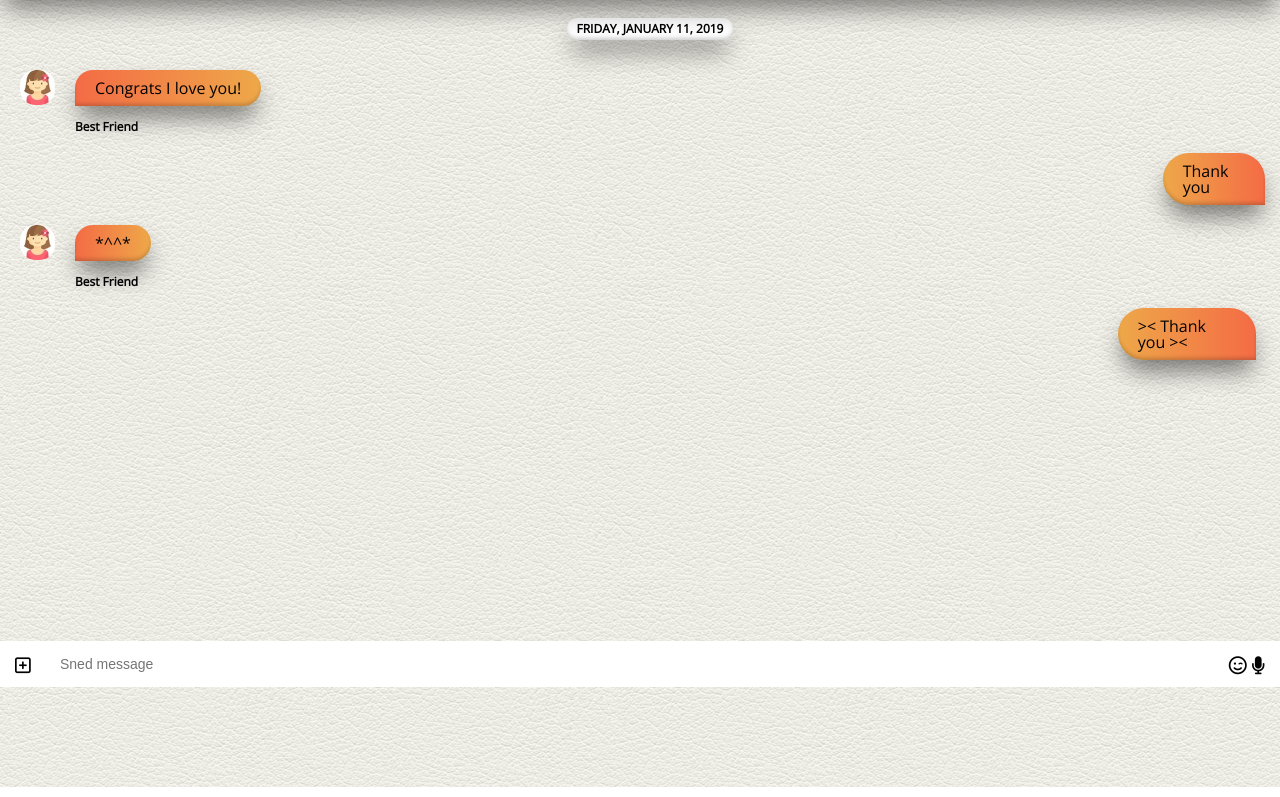
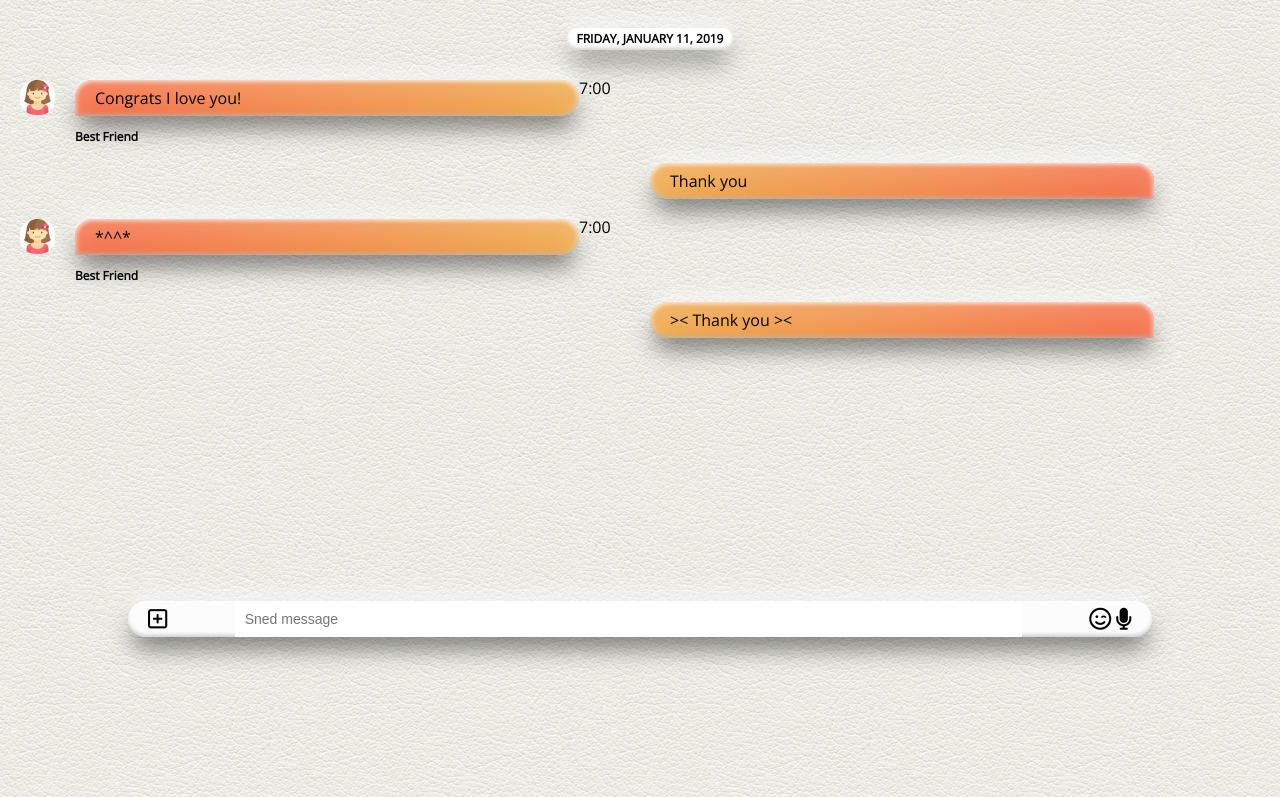
Before and after one commit to GOKKEU/kakao-clone, a plain HTML site: page chart.html in a window 1280 px wide. Shown: the part 113-910 px from the top of the page. Drawn offline with nearby package versions, Linux system fonts and the light colour scheme.

Commit message:
Revert "AnimationComplete"
This reverts commit 5df872188f97545530227dcfd9549d7c5aa2cca2.

```diff
--- a/CSS/chat.css
+++ b/CSS/chat.css
@@ -1,18 +1,44 @@
-.header-wrapper {
-  background-color: white;
+.chat__write {
+  position: fixed;
+  bottom: 50px;
+  width: 80%;
+  display: flex;
+  background-color: #fcfcfc;
+  align-items: center;
+  padding: 0px 20px; /*top bottom 0 left right 20 */
+  border-radius: 40px;
+  /*입력창을 가운데 위치하게 하는 코드*/
+  margin: 0 auto;
+  left: 0;
+  right: 0;
+  /*입력창과 버튼들의 간격*/
+  justify-content: space-between;
+  /*박스에 그림자 추가  수평방향,수직방향,블러값,(컬러)*/
   box-shadow: 0 15px 25px -4px rgba(0, 0, 0, 0.5),
-    inset 0 -3px 4px -1px rgba(0, 0, 0, 0.2);
-  /*상단 고정 코드*/
-  position: fixed;
+    inset 0 -3px 4px -1px rgba(0, 0, 0, 0.2),
+    0 -10px 15px -1px rgba(255, 255, 255, 0.6),
+    inset 0 3px 4px -1px rgba(255, 255, 255, 0.2),
+    inset 0 0 5px 1px rgba(255, 255, 255, 0.8),
+    inset 0 20px 30px 0 rgba(255, 255, 255, 0.2);
+}
+.chat__write i {
+  font-size: 22px;
+}
+/*해당 클레스를 가진 두번째 요소만 선택*/
+.chat__write-column:nth-child(2) {
+  width: 80%;
+}
+.chat__write-column input {
+  padding: 10px;
   width: 100%;
-  top: 0px;
-  /*아래 레이어와 겹치는 문제
-  레이어의 순서를 z-index로 해결
-  Layer 0 기본 렌더링 레이어--> 2 (숫자커지면 사용자로 가깝)
-  */
-  z-index: 2;
+  font-size: 14px;
+  /*border값 지우기 */
+  border: none;
 }
-
+/*input을 클릭했을때 파란 테두리를 지우기위해 사용 코드  */
+.chat__write-column input:focus {
+  outline: none;
+}
 /*배경 부분*/
 .chat-screen {
   background-image: url("../images/pattern.png");
@@ -20,7 +46,6 @@
 }
 .chats-body {
   padding: 0;
-  padding-top: 100px;
 }
 /*chts-body의 heaer 와 chats-body의 status-bar에 적용*/
 .chats-body .status-bar {
@@ -46,7 +71,11 @@
   padding: 5px 10px;
   margin-bottom: 30px;
   box-shadow: 0 15px 25px -4px rgba(0, 0, 0, 0.5),
-    inset 0 -3px 4px -1px rgba(0, 0, 0, 0.2);
+    inset 0 -3px 4px -1px rgba(0, 0, 0, 0.2),
+    0 -10px 15px -1px rgba(255, 255, 255, 0.6),
+    inset 0 3px 4px -1px rgba(255, 255, 255, 0.2),
+    inset 0 0 5px 1px rgba(255, 255, 255, 0.8),
+    inset 0 20px 30px 0 rgba(255, 255, 255, 0.2);
   /*대문자로 바꿈*/
   text-transform: uppercase;
   font-weight: 700;
@@ -54,7 +83,7 @@
 .message {
   display: flex;
   align-items: flex-start;
-
+  width: 50%;
   margin-bottom: 20px;
 }
 .message .message__content {
@@ -62,7 +91,11 @@
   display: flex;
   flex-direction: column;
 }
-
+.incoming-message img {
+  width: 35px;
+  border-radius: 15px;
+  margin-right: 20px;
+}
 /*div를 정렬*/
 .incoming-message {
   align-self: flex-start;
@@ -75,7 +108,11 @@
   border-radius: 320px;
   padding: 10px 20px;
   box-shadow: 0 15px 25px -4px rgba(0, 0, 0, 0.5),
-    inset 0 -3px 4px -1px rgba(0, 0, 0, 0.2);
+    inset 0 -3px 4px -1px rgba(0, 0, 0, 0.2),
+    0 -10px 15px -1px rgba(255, 255, 255, 0.6),
+    inset 0 3px 4px -1px rgba(255, 255, 255, 0.2),
+    inset 0 0 5px 1px rgba(255, 255, 255, 0.8),
+    inset 0 20px 30px 0 rgba(255, 255, 255, 0.2);
   font-weight: 500;
 }
 
@@ -93,112 +130,3 @@
   border-bottom-right-radius: 0px;
   background-image: linear-gradient(to left, #f46b45, #eea849);
 }
-
-.message .message__timestamp {
-  padding: 10px 5px 0px;
-}
-
-/*chat write 수정
-1.html 코드 수정 input ->div 순서로
-2.입력시 크기 작아지고 위로 올라가는 애니메이션 추가
-*/
-.chat__write-container .chat__write {
-  padding: 15px 60px;
-  font-size: 14px;
-  border: none;
-  width: 100%;
-  /*입력창을 가운데 위치하게 하는 코드*/
-  display: flex;
-  margin: 0 auto;
-  /*크기 줄어들때 부드럽게 보이는 효과*/
-  /*transition: all 0.4s ease-in;대신 세부 요소 변경하기 위해 코드 변경*/
-  transition: width 0.5s ease-in-out, border-radius 0.5s ease-in-out,
-    transform 0.5s ease-in-out;
-}
-
-.chat__write:focus {
-  border-radius: 40px;
-  box-shadow: 0 15px 25px -4px rgba(0, 0, 0, 0.5),
-    inset 0 -3px 4px -1px rgba(0, 0, 0, 0.2);
-  /*input을 클릭했을때 파란 테두리를 지우기위해 사용 코드  */
-  outline: none;
-  /*크기 100%->80%*/
-  width: 80%;
-
-  /*줄어들때 상하(수직 방향)의 이동 거리 값을 지정*/
-  transform: translateY(-60px);
-}
-.chat__write-container {
-  /*바닥 고정 */
-  position: fixed;
-  width: 100%;
-  bottom: 0px;
-}
-.chat__icon {
-  font-size: 18px;
-  /*아이콘 사라질때 효과*/
-  transition: opacity 0.3s ease-in-out;
-}
-/*icon 위치 고정*/
-.chat__icon-left {
-  position: absolute;
-  bottom: 12px;
-  left: 15px;
-}
-.chat__icon-right {
-  position: absolute;
-  right: 15px;
-  bottom: 12px;
-}
-/*icon 숨기기
-chat__write 클릭 > chart__icon은 숨김
-^중요한거는 ~(sibling selector) 을 사용하기 위해 input 뒤에 div가 와야한다
-*/
-.chat__write:focus ~ .chat__icon {
-  opacity: 0;
-}
-/*메세지 박스 애니메이션*/
-@keyframes incomingAnim {
-  from {
-    opacity: 0;
-    transform: translateX(-200px);
-  }
-  to {
-    opacity: 1;
-    transform: none;
-  }
-}
-.incoming-message {
-  animation: incomingAnim 0.5s ease-out forwards;
-}
-
-@keyframes sentAnimation {
-  from {
-    opacity: 0;
-    transform: translateX(200px);
-  }
-  to {
-    opacity: 1;
-    transform: none;
-  }
-}
-
-.sent-message {
-  animation: sentAnimation 0.5s ease-out forwards;
-}
-
-/*이미지 회전*/
-.incoming-message img {
-  width: 35px;
-  border-radius: 15px;
-  margin-right: 20px;
-  animation: spin 5s linear infinite;
-}
-@keyframes spin {
-  from {
-    transform: none;
-  }
-  to {
-    transform: rotateY(1turn);
-  }
-}
--- a/CSS/nav-bar.css
+++ b/CSS/nav-bar.css
@@ -38,20 +38,3 @@
   /*모서리 둥글게*/
   border-radius: 50%;
 }
-/*navbar 애니메이션*/
-@keyframes showNavBar {
-  from {
-    transform: translateY(50px);
-  }
-  to {
-    transform: none;
-  }
-}
-.nav {
-  /*1초늦게시작*/
-  animation-delay: 1s;
-  animation: showNavBar 0.5s ease-out forwards;
-  transform: translateY(50px);
-
-
-}
--- a/CSS/styles.css
+++ b/CSS/styles.css
@@ -33,17 +33,3 @@ a {
   /*밑줄 없애준다*/
   text-decoration: none;
 }
-/*아래->위로 올라가는 애니메이션*/
-@keyframes fadeIn {
-  from {
-    opacity: 0;
-    transform: translateY(40px);
-  }
-  to {
-    transform: none;
-  }
-}
-
-main {
-  animation: fadeIn 0.5s ease-in;
-}
--- a/chart.html
+++ b/chart.html
@@ -11,8 +11,6 @@
     <link rel="stylesheet" href="CSS/styles.css" />
   </head>
   <body class="chats-body">
-    <!--상단을 고정시키기 위한 코드-->
-    <div class="header-wrapper">
     <!--status-bar start-->
     <div class="status-bar">
       <div class="status-bar__column">
@@ -47,7 +45,6 @@
       </div>
     </header>
     <!--header end-->
-    </div>
 
     <!--main start-->
     <main class="chat-screen">
@@ -63,7 +60,7 @@
             </span>
             <span class="message__author">Best Friend</span>
           </div>
-          <spna class="message__timestamp"></spna>
+          <spna class="message__timestamp">7:00</spna>
         </li>
         <!--message row end-->
         <!--my message row start-->
@@ -85,7 +82,7 @@
             </span>
             <span class="message__author">Best Friend</span>
           </div>
-          <spna class="message__timestamp"></spna>
+          <spna class="message__timestamp">7:00</spna>
         </li>
         <!--message row end-->
         <!--my message row start-->
@@ -102,12 +99,18 @@
     </main>
     <!--main end-->
     <!--chart write input-->
-    <div class="chat__write-container">
-      <input type="text" placeholder="Sned message" class="chat__write" />
-      <div class="chat__icon-left chat__icon">
+    <div class="chat__write">
+      <div class="chat__write-column">
         <i class="far fa-plus-square"></i>
       </div>
-      <div class="chat__icon-right chat__icon">
+      <div class="chat__write-column">
+        <input
+          type="text"
+          placeholder="Sned message"
+          class="chat__write-input"
+        />
+      </div>
+      <div class="chat__write-column">
         <span class="chat__write-icon">
           <i class="far fa-smile-wink"></i>
         </span>
```
Also changed, not shown: 1 other file. Lines whose indentation alone changed are shown as unchanged.
